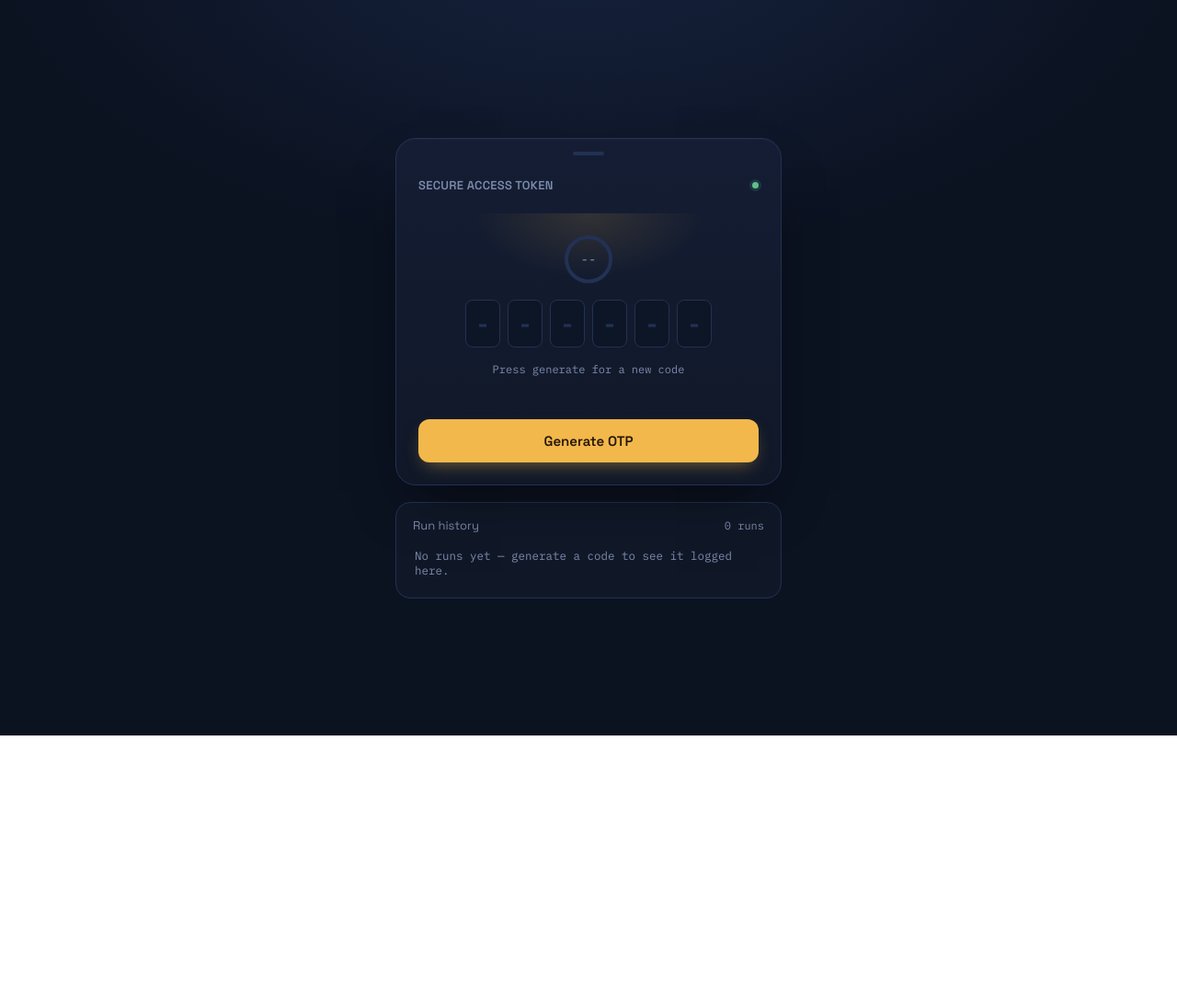
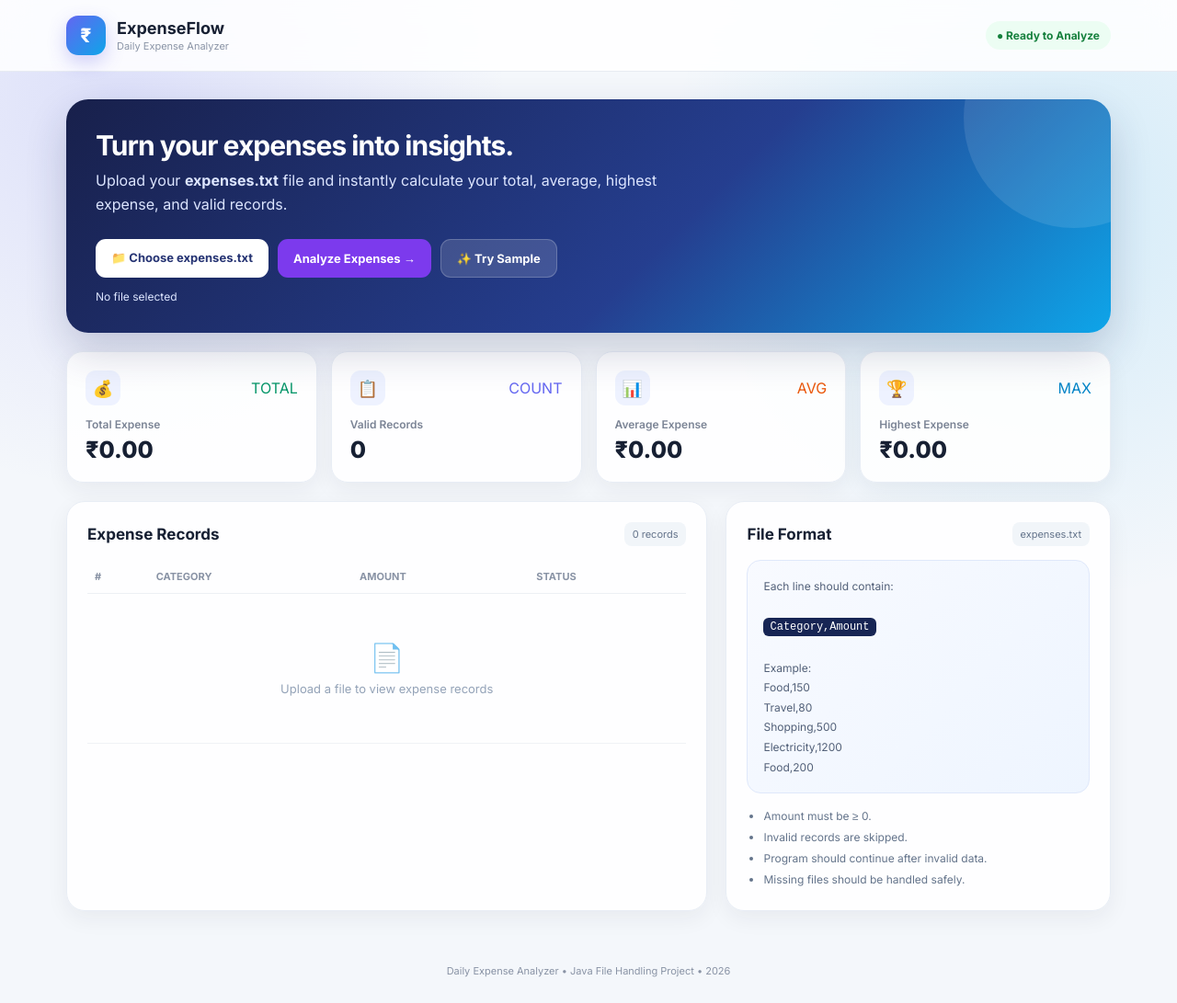
Before and after one commit to dandudharani/Dharani-s-profile, a plain HTML site: page index.html in a window 1280 px wide. Shown: the whole page at 92% size. Before the commit the page ends 800 px from the top, so only its background shows below. Drawn offline with Linux system fonts and the light colour scheme.

Commit message:
Add files via upload

```diff
--- a/index.html
+++ b/index.html
@@ -3,328 +3,302 @@
 <head>
 <meta charset="UTF-8">
 <meta name="viewport" content="width=device-width, initial-scale=1.0">
-<title>OTP Generator</title>
-<link rel="preconnect" href="https://fonts.googleapis.com">
-<link href="https://fonts.googleapis.com/css2?family=Space+Grotesk:wght@400;500;600&family=IBM+Plex+Mono:wght@400;500;600&display=swap" rel="stylesheet">
+<title>ExpenseFlow | Daily Expense Analyzer</title>
 <style>
-  :root{
-    --bg:#0b1220;
-    --panel:#141d33;
-    --panel-2:#101828;
-    --border:#223154;
-    --text:#e8ecf5;
-    --muted:#7c8bab;
-    --accent:#f2b84b;
-    --accent-dim:rgba(242,184,75,0.14);
-    --ok:#5fbf8b;
+@import url('https://fonts.googleapis.com/css2?family=Inter:wght@400;500;600;700;800&display=swap');
+
+*{box-sizing:border-box;margin:0;padding:0}
+body{
+  font-family:Inter,Arial,sans-serif;
+  min-height:100vh;
+  color:#172033;
+  background:
+    radial-gradient(circle at 10% 10%,rgba(99,102,241,.16),transparent 28%),
+    radial-gradient(circle at 90% 20%,rgba(14,165,233,.14),transparent 30%),
+    #f4f7fb;
 }
-  *{box-sizing:border-box;}
-  html,body{height:100%;}
-  body{
-    margin:0;
-    min-height:100vh;
-    display:flex;
-    align-items:center;
-    justify-content:center;
-    padding:32px 16px;
-    background:
-      radial-gradient(1100px 600px at 50% -10%, #16223e 0%, var(--bg) 60%);
-    font-family:'Space Grotesk', system-ui, sans-serif;
-    color:var(--text);
+header{
+  background:rgba(255,255,255,.86);
+  backdrop-filter:blur(15px);
+  border-bottom:1px solid #e7ebf2;
+  position:sticky;top:0;z-index:10;
 }
-  .scene{
-    width:100%;
-    max-width:420px;
-    display:flex;
-    flex-direction:column;
-    gap:18px;
+.nav{
+  max-width:1180px;margin:auto;padding:17px 22px;
+  display:flex;align-items:center;justify-content:space-between;
 }
+.brand{display:flex;align-items:center;gap:12px}
+.logo{
+  width:43px;height:43px;border-radius:13px;
+  display:grid;place-items:center;color:white;font-size:21px;font-weight:800;
+  background:linear-gradient(135deg,#6366f1,#0ea5e9);
+  box-shadow:0 8px 20px rgba(79,70,229,.25);
+}
+.brand h1{font-size:18px}.brand small{display:block;color:#8a94a6;font-size:11px;margin-top:2px}
+.status{
+  padding:8px 12px;border-radius:999px;background:#ecfdf3;color:#15803d;
+  font-size:12px;font-weight:700;
+}
+.container{max-width:1180px;margin:30px auto;padding:0 22px}
+.hero{
+  position:relative;overflow:hidden;border-radius:24px;padding:32px;
+  background:linear-gradient(135deg,#18204b,#253e8f 58%,#0ea5e9);
+  color:white;box-shadow:0 20px 45px rgba(30,41,90,.2);
+}
+.hero:after{
+  content:"";position:absolute;width:240px;height:240px;border-radius:50%;
+  right:-80px;top:-100px;background:rgba(255,255,255,.1);
+}
+.hero h2{font-size:30px;letter-spacing:-1px;margin-bottom:8px}
+.hero p{color:#dce5ff;max-width:650px;line-height:1.6}
+.actions{margin-top:25px;display:flex;gap:10px;flex-wrap:wrap}
+.file-label,.btn{
+  border:0;border-radius:11px;padding:12px 17px;font-weight:700;cursor:pointer;
+  font-family:inherit;font-size:13px;
+}
+.file-label{background:white;color:#273574}
+.btn{background:#7c3aed;color:white}.btn.secondary{background:rgba(255,255,255,.14);color:white;border:1px solid rgba(255,255,255,.2)}
+input[type=file]{display:none}
+.file-name{margin-top:13px;color:#dce5ff;font-size:12px}
 
-  /* Device */
-  .device{
-    background:linear-gradient(180deg, var(--panel) 0%, var(--panel-2) 100%);
-    border:1px solid var(--border);
-    border-radius:22px;
-    padding:28px 24px 24px;
-    box-shadow:0 30px 60px -25px rgba(0,0,0,0.6), inset 0 1px 0 rgba(255,255,255,0.03);
-    position:relative;
+.message{display:none;margin-top:16px;padding:12px 15px;border-radius:12px;font-size:13px;font-weight:600}
+.message.success{display:block;background:#dcfce7;color:#166534}
+.message.error{display:block;background:#fee2e2;color:#991b1b}
+
+.cards{
+  display:grid;grid-template-columns:repeat(4,1fr);gap:15px;margin:20px 0;
 }
-  .device::before{
-    content:"";
-    position:absolute;
-    top:14px; left:50%;
-    transform:translateX(-50%);
-    width:34px; height:4px;
-    border-radius:2px;
-    background:var(--border);
+.card{
+  background:rgba(255,255,255,.9);border:1px solid #e8edf5;border-radius:18px;
+  padding:20px;box-shadow:0 8px 25px rgba(30,41,59,.06);
 }
-  .brand{
-    display:flex;
-    align-items:center;
-    justify-content:space-between;
-    margin-top:14px;
-    margin-bottom:22px;
+.card-top{display:flex;justify-content:space-between;align-items:center}
+.icon{
+  width:38px;height:38px;border-radius:11px;display:grid;place-items:center;
+  font-size:18px;background:#eef2ff;
 }
-  .brand-name{
-    font-size:13px;
-    font-weight:600;
-    letter-spacing:0.02em;
-    color:var(--muted);
+.label{font-size:12px;color:#7b8495;font-weight:600;margin-top:13px}
+.value{font-size:25px;font-weight:800;margin-top:5px}
+.green{color:#059669}.purple{color:#6366f1}.orange{color:#ea580c}.blue{color:#0284c7}
+
+.grid{display:grid;grid-template-columns:1.5fr .9fr;gap:20px}
+.panel{
+  background:rgba(255,255,255,.94);border:1px solid #e8edf5;border-radius:20px;
+  padding:22px;box-shadow:0 8px 25px rgba(30,41,59,.06);
 }
-  .brand-dot{
-    width:7px;height:7px;border-radius:50%;
-    background:var(--ok);
-    box-shadow:0 0 0 3px rgba(95,191,139,0.15);
+.panel-head{display:flex;justify-content:space-between;align-items:center;margin-bottom:15px}
+.panel h3{font-size:17px}.tag{font-size:11px;background:#f1f5f9;padding:6px 9px;border-radius:8px;color:#64748b}
+table{width:100%;border-collapse:collapse}
+th{font-size:11px;text-transform:uppercase;color:#8993a5;text-align:left;padding:11px 8px;border-bottom:1px solid #edf0f4}
+td{padding:13px 8px;border-bottom:1px solid #f0f2f6;font-size:13px}
+td.amount{font-weight:700}
+.badge{padding:5px 8px;border-radius:999px;font-size:10px;font-weight:700;background:#dcfce7;color:#15803d}
+.badge.invalid{background:#fee2e2;color:#b91c1c}
+
+.format{
+  background:linear-gradient(135deg,#f8faff,#eef5ff);border-radius:15px;padding:17px;
+  border:1px solid #dfe8fb;line-height:1.8;font-size:12px;color:#526078;
 }
+code{background:#172554;color:white;padding:3px 7px;border-radius:6px}
+ul{padding-left:18px;margin-top:14px;color:#64748b;font-size:12px;line-height:1.9}
 
-  .display-wrap{
-    display:flex;
-    flex-direction:column;
-    align-items:center;
-    gap:16px;
-    padding:22px 10px 26px;
-    background:radial-gradient(180px 100px at 50% 0%, var(--accent-dim), transparent 70%);
-    border-radius:16px;
-    margin-bottom:20px;
+.empty{text-align:center;padding:38px 10px;color:#94a3b8;font-size:13px}
+.empty-icon{font-size:30px;margin-bottom:8px}
+
+footer{text-align:center;padding:28px;color:#8993a5;font-size:11px}
+
+@media(max-width:900px){
+ .cards{grid-template-columns:repeat(2,1fr)}
+ .grid{grid-template-columns:1fr}
 }
-
-  .ring-wrap{ position:relative; width:56px; height:56px; }
-  .ring-wrap svg{ transform:rotate(-90deg); }
-  .ring-bg{ fill:none; stroke:var(--border); stroke-width:4; }
-  .ring-fg{ fill:none; stroke:var(--accent); stroke-width:4; stroke-linecap:round;
-    transition:stroke-dashoffset 1s linear; }
-  .ring-label{
-    position:absolute; inset:0;
-    display:flex; align-items:center; justify-content:center;
-    font-family:'IBM Plex Mono', monospace;
-    font-size:14px; color:var(--muted);
-  }
-
-  .digits{
-    display:flex;
-    gap:8px;
-  }
-  .digit{
-    width:38px; height:52px;
-    display:flex; align-items:center; justify-content:center;
-    background:#0d1626;
-    border:1px solid var(--border);
-    border-radius:8px;
-    font-family:'IBM Plex Mono', monospace;
-    font-size:26px;
-    font-weight:600;
-    color:var(--accent);
-    text-shadow:0 0 14px rgba(242,184,75,0.35);
-    font-variant-numeric:tabular-nums;
-  }
-  .digit.placeholder{ color:var(--border); text-shadow:none; }
-
-  .status-line{
-    font-family:'IBM Plex Mono', monospace;
-    font-size:12px;
-    color:var(--muted);
-    min-height:16px;
-  }
-
-  .generate-btn{
-    width:100%;
-    padding:14px;
-    border:none;
-    border-radius:12px;
-    background:var(--accent);
-    color:#241705;
-    font-family:'Space Grotesk', sans-serif;
-    font-size:15px;
-    font-weight:600;
-    cursor:pointer;
-    transition:transform 0.12s ease, box-shadow 0.2s ease;
-    box-shadow:0 8px 20px -8px rgba(242,184,75,0.55);
-  }
-  .generate-btn:hover{ box-shadow:0 10px 26px -8px rgba(242,184,75,0.7); }
-  .generate-btn:active{ transform:scale(0.97); }
-  .generate-btn:focus-visible{ outline:2px solid var(--text); outline-offset:3px; }
-
-  /* Log panel */
-  .log{
-    background:var(--panel-2);
-    border:1px solid var(--border);
-    border-radius:16px;
-    padding:16px 18px;
-  }
-  .log-header{
-    display:flex;
-    justify-content:space-between;
-    align-items:center;
-    margin-bottom:10px;
-  }
-  .log-title{ font-size:13px; color:var(--muted); }
-  .log-count{ font-family:'IBM Plex Mono', monospace; font-size:12px; color:var(--muted); }
-  .log-list{
-    list-style:none;
-    margin:0; padding:0;
-    display:flex; flex-direction:column;
-    gap:6px;
-    font-family:'IBM Plex Mono', monospace;
-    font-size:12.5px;
-  }
-  .log-list li{
-    display:flex;
-    justify-content:space-between;
-    gap:10px;
-    padding:7px 10px;
-    border-radius:8px;
-    background:rgba(255,255,255,0.02);
-    color:var(--text);
-  }
-  .log-list li .run{ color:var(--muted); }
-  .log-list li .code{ color:var(--accent); }
-  .log-list li .ok{ color:var(--ok); }
-  .log-empty{ color:var(--muted); font-family:'IBM Plex Mono', monospace; font-size:12.5px; padding:6px 2px; }
-
-  @keyframes fadeIn{
-    from{ opacity:0; transform:translateY(-4px); }
-    to{ opacity:1; transform:translateY(0); }
-  }
-  .log-list li.new{ animation:fadeIn 0.25s ease; }
-
-  @media (prefers-reduced-motion: reduce){
-    .generate-btn, .ring-fg, .log-list li.new{ animation:none !important; transition:none !important; }
+@media(max-width:560px){
+ .container{padding:0 13px;margin-top:18px}
+ .hero{padding:24px 20px}.hero h2{font-size:24px}
+ .cards{grid-template-columns:1fr 1fr;gap:10px}
+ .card{padding:15px}.value{font-size:20px}
+ .panel{padding:15px;overflow:auto}
+ .nav{padding:13px}
 }
 </style>
 </head>
 <body>
 
-  <div class="scene">
-    <div class="device">
+<header>
+  <div class="nav">
     <div class="brand">
-        <span class="brand-name">SECURE ACCESS TOKEN</span>
-        <span class="brand-dot" aria-hidden="true"></span>
+      <div class="logo">₹</div>
+      <div><h1>ExpenseFlow</h1><small>Daily Expense Analyzer</small></div>
+    </div>
+    <div class="status">● Ready to Analyze</div>
+  </div>
+</header>
+
+<main class="container">
+
+<section class="hero">
+  <h2>Turn your expenses into insights.</h2>
+  <p>Upload your <b>expenses.txt</b> file and instantly calculate your total, average, highest expense, and valid records.</p>
+
+  <div class="actions">
+    <label class="file-label" for="fileInput">📁 Choose expenses.txt</label>
+    <input id="fileInput" type="file" accept=".txt" onchange="showFileName()">
+    <button class="btn" onclick="analyzeFile()">Analyze Expenses →</button>
+    <button class="btn secondary" onclick="loadSample()">✨ Try Sample</button>
+  </div>
+  <div class="file-name" id="fileName">No file selected</div>
+  <div id="message" class="message"></div>
+</section>
+
+<section class="cards">
+  <div class="card">
+    <div class="card-top"><span class="icon">💰</span><span class="green">TOTAL</span></div>
+    <div class="label">Total Expense</div><div class="value" id="total">₹0.00</div>
+  </div>
+  <div class="card">
+    <div class="card-top"><span class="icon">📋</span><span class="purple">COUNT</span></div>
+    <div class="label">Valid Records</div><div class="value" id="records">0</div>
+  </div>
+  <div class="card">
+    <div class="card-top"><span class="icon">📊</span><span class="orange">AVG</span></div>
+    <div class="label">Average Expense</div><div class="value" id="average">₹0.00</div>
+  </div>
+  <div class="card">
+    <div class="card-top"><span class="icon">🏆</span><span class="blue">MAX</span></div>
+    <div class="label">Highest Expense</div><div class="value" id="highest">₹0.00</div>
+  </div>
+</section>
+
+<section class="grid">
+  <div class="panel">
+    <div class="panel-head">
+      <h3>Expense Records</h3><span class="tag" id="recordTag">0 records</span>
+    </div>
+    <table>
+      <thead><tr><th>#</th><th>Category</th><th>Amount</th><th>Status</th></tr></thead>
+      <tbody id="expenseTable">
+        <tr><td colspan="4"><div class="empty"><div class="empty-icon">📄</div>Upload a file to view expense records</div></td></tr>
+      </tbody>
+    </table>
   </div>
 
-      <div class="display-wrap">
-        <div class="ring-wrap" aria-hidden="true">
-          <svg width="56" height="56">
-            <circle class="ring-bg" cx="28" cy="28" r="24"></circle>
-            <circle class="ring-fg" id="ring" cx="28" cy="28" r="24"
-              stroke-dasharray="150.8" stroke-dashoffset="150.8"></circle>
-          </svg>
-          <span class="ring-label" id="ringLabel">--</span>
+  <div class="panel">
+    <div class="panel-head"><h3>File Format</h3><span class="tag">expenses.txt</span></div>
+    <div class="format">
+      Each line should contain:
+      <br><br><code>Category,Amount</code>
+      <br><br>
+      Example:
+      <br>
+      Food,150<br>
+      Travel,80<br>
+      Shopping,500<br>
+      Electricity,1200<br>
+      Food,200
     </div>
+    <ul>
+      <li>Amount must be ≥ 0.</li>
+      <li>Invalid records are skipped.</li>
+      <li>Program should continue after invalid data.</li>
+      <li>Missing files should be handled safely.</li>
+    </ul>
+  </div>
+</section>
 
-        <div class="digits" id="digits" aria-live="polite" aria-label="One time password">
-          <div class="digit placeholder">-</div>
-          <div class="digit placeholder">-</div>
-          <div class="digit placeholder">-</div>
-          <div class="digit placeholder">-</div>
-          <div class="digit placeholder">-</div>
-          <div class="digit placeholder">-</div>
-        </div>
+</main>
 
-        <div class="status-line" id="statusLine">Press generate for a new code</div>
-      </div>
-
-      <button class="generate-btn" id="generateBtn">Generate OTP</button>
-    </div>
-
-    <div class="log">
-      <div class="log-header">
-        <span class="log-title">Run history</span>
-        <span class="log-count" id="logCount">0 runs</span>
-      </div>
-      <ul class="log-list" id="logList"></ul>
-      <div class="log-empty" id="logEmpty">No runs yet — generate a code to see it logged here.</div>
-    </div>
-  </div>
+<footer>Daily Expense Analyzer • Java File Handling Project • 2026</footer>
 
 <script>
-  const digitsEl = document.getElementById('digits');
-  const statusLine = document.getElementById('statusLine');
-  const generateBtn = document.getElementById('generateBtn');
-  const logList = document.getElementById('logList');
-  const logEmpty = document.getElementById('logEmpty');
-  const logCount = document.getElementById('logCount');
-  const ring = document.getElementById('ring');
-  const ringLabel = document.getElementById('ringLabel');
-
-  const CIRCUMFERENCE = 150.8;
-  const EXPIRY_SECONDS = 30;
-  let runCount = 0;
-  let timerInterval = null;
-
-  function randomOtp(){
-    // 6-digit OTP, always between 100000 and 999999
-    return Math.floor(100000 + Math.random() * 900000);
+function showFileName(){
+  const file=document.getElementById("fileInput").files[0];
+  document.getElementById("fileName").textContent=file ? "Selected: "+file.name : "No file selected";
 }
 
-  function renderDigits(otpString, animate){
-    const boxes = digitsEl.querySelectorAll('.digit');
-    boxes.forEach((box, i) => {
-      box.classList.remove('placeholder');
-      if(!animate){
-        box.textContent = otpString[i];
-        return;
-      }
-      let ticks = 0;
-      const maxTicks = 6 + i * 2;
-      const roll = setInterval(() => {
-        box.textContent = Math.floor(Math.random() * 10);
-        ticks++;
-        if(ticks >= maxTicks){
-          clearInterval(roll);
-          box.textContent = otpString[i];
-        }
-      }, 35);
-    });
+function msg(text,type){
+  const m=document.getElementById("message");
+  m.textContent=text;m.className="message "+type;
 }
 
-  function startExpiry(){
-    clearInterval(timerInterval);
-    let remaining = EXPIRY_SECONDS;
-    ringLabel.textContent = remaining;
-    ring.style.strokeDashoffset = 0;
-    statusLine.textContent = 'Code active — expires in ' + remaining + 's';
-
-    timerInterval = setInterval(() => {
-      remaining--;
-      const offset = CIRCUMFERENCE * (1 - remaining / EXPIRY_SECONDS);
-      ring.style.strokeDashoffset = offset;
-      ringLabel.textContent = remaining > 0 ? remaining : '0';
-
-      if(remaining <= 0){
-        clearInterval(timerInterval);
-        statusLine.textContent = 'Code expired — generate a new one';
-      } else {
-        statusLine.textContent = 'Code active — expires in ' + remaining + 's';
+function analyzeFile(){
+  const input=document.getElementById("fileInput");
+  if(!input.files.length){msg("Please choose your expenses.txt file first.","error");return;}
+  const file=input.files[0];
+  if(file.name.toLowerCase()!=="expenses.txt"){
+    msg("Please select a file named expenses.txt.","error");return;
   }
-    }, 1000);
+  const reader=new FileReader();
+  reader.onload=e=>processText(e.target.result);
+  reader.onerror=()=>msg("Unable to read the file.","error");
+  reader.readAsText(file);
 }
 
-  function logRun(otp){
-    runCount++;
-    logEmpty.style.display = 'none';
-
-    const li = document.createElement('li');
-    li.classList.add('new');
-    li.innerHTML =
-      '<span class="run">Run ' + String(runCount).padStart(2, '0') + '</span>' +
-      '<span class="code">' + otp + '</span>' +
-      '<span class="ok">6 digits ✓</span>';
-
-    logList.prepend(li);
-
-    // keep the visible history compact
-    while(logList.children.length > 6){
-      logList.removeChild(logList.lastChild);
-    }
-    logCount.textContent = runCount + (runCount === 1 ? ' run' : ' runs');
+function loadSample(){
+  const sample=`Food,150
+Travel,80
+Shopping,500
+Electricity,1200
+Food,200`;
+  processText(sample);
+  document.getElementById("fileName").textContent="✨ Sample data loaded";
+  msg("Sample data analyzed successfully.","success");
 }
 
-  generateBtn.addEventListener('click', () => {
-    const otp = randomOtp().toString();
-    renderDigits(otp, true);
-    startExpiry();
-    logRun(otp);
+function processText(text){
+  const valid=[],invalid=[];
+  text.split(/\r?\n/).forEach((line,i)=>{
+    line=line.trim();
+    if(!line)return;
+    const p=line.split(",");
+    const amount=p.length===2 ? Number(p[1].trim()) : NaN;
+    const category=p.length===2 ? p[0].trim() : "";
+    if(p.length!==2 || !category || !Number.isFinite(amount) || amount<0)
+      invalid.push(line);
+    else valid.push({category,amount});
   });
+
+  const table=document.getElementById("expenseTable");
+  table.innerHTML="";
+
+  let total=0,highest=valid[0];
+
+  valid.forEach((x,i)=>{
+    total+=x.amount;
+    if(x.amount>(highest?.amount ?? -1))highest=x;
+    table.innerHTML+=`<tr>
+      <td>${i+1}</td><td>${safe(x.category)}</td>
+      <td class="amount">₹${x.amount.toFixed(2)}</td>
+      <td><span class="badge">✓ Valid</span></td>
+    </tr>`;
+  });
+
+  invalid.forEach(x=>{
+    table.innerHTML+=`<tr>
+      <td>—</td><td>${safe(x)}</td><td>—</td>
+      <td><span class="badge invalid">Skipped</span></td>
+    </tr>`;
+  });
+
+  if(!valid.length){
+    table.innerHTML=`<tr><td colspan="4"><div class="empty">No valid expense records found.</div></td></tr>`;
+  }
+
+  document.getElementById("total").textContent="₹"+total.toFixed(2);
+  document.getElementById("records").textContent=valid.length;
+  document.getElementById("average").textContent="₹"+(valid.length?total/valid.length:0).toFixed(2);
+  document.getElementById("highest").textContent=highest?"₹"+highest.amount.toFixed(2):"₹0.00";
+  document.getElementById("recordTag").textContent=valid.length+" records";
+
+  if(valid.length) msg(
+    invalid.length ? `${valid.length} valid record(s) processed • ${invalid.length} invalid record(s) skipped.` :
+    `All ${valid.length} records processed successfully.`,"success"
+  );
+  else msg("No valid records found in the file.","error");
+}
+
+function safe(s){
+  return String(s).replaceAll("&","&amp;").replaceAll("<","&lt;")
+    .replaceAll(">","&gt;").replaceAll('"',"&quot;").replaceAll("'","&#039;");
+}
 </script>
 </body>
 </html>
```
Lines whose indentation alone changed are shown as unchanged.
